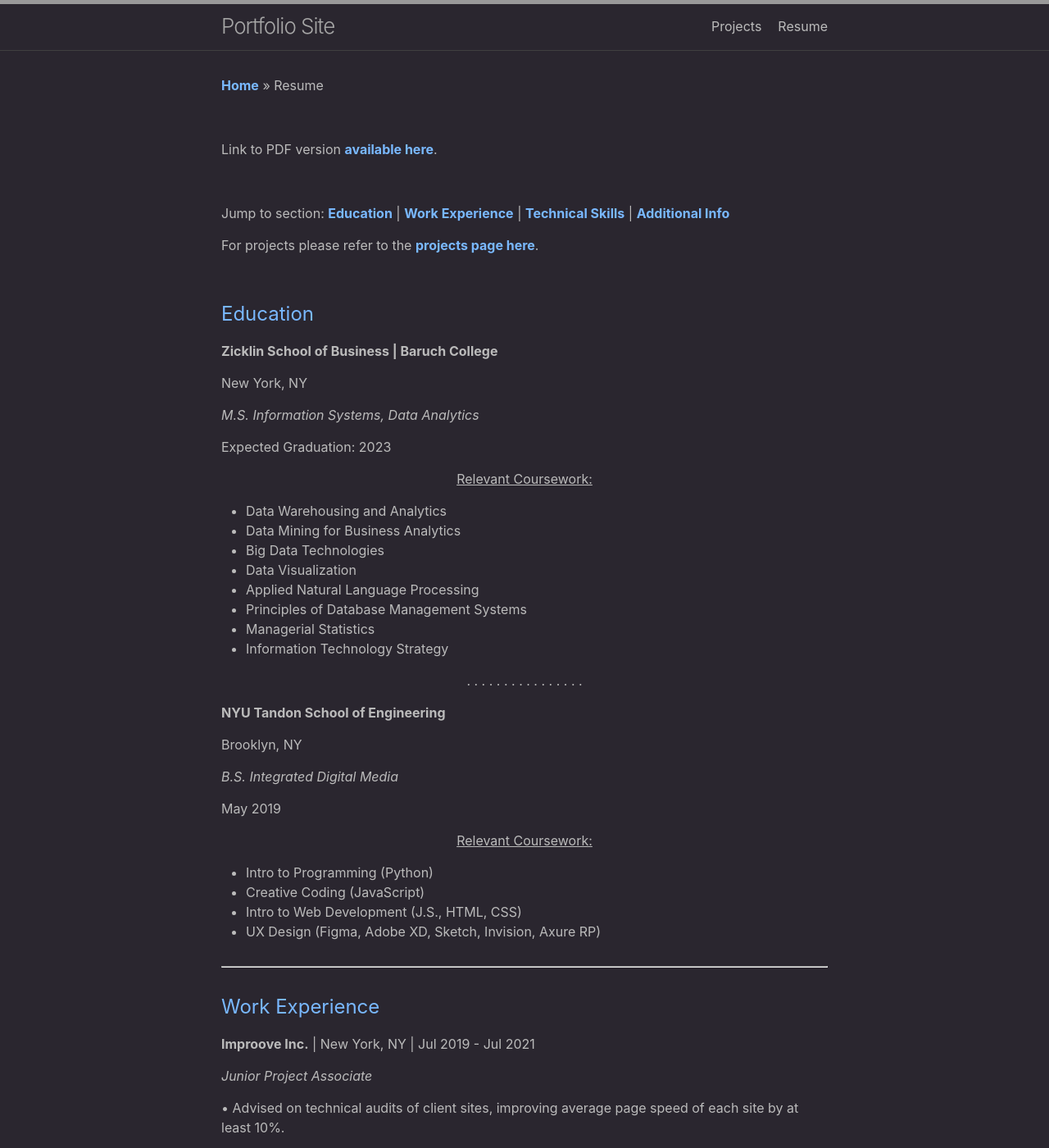
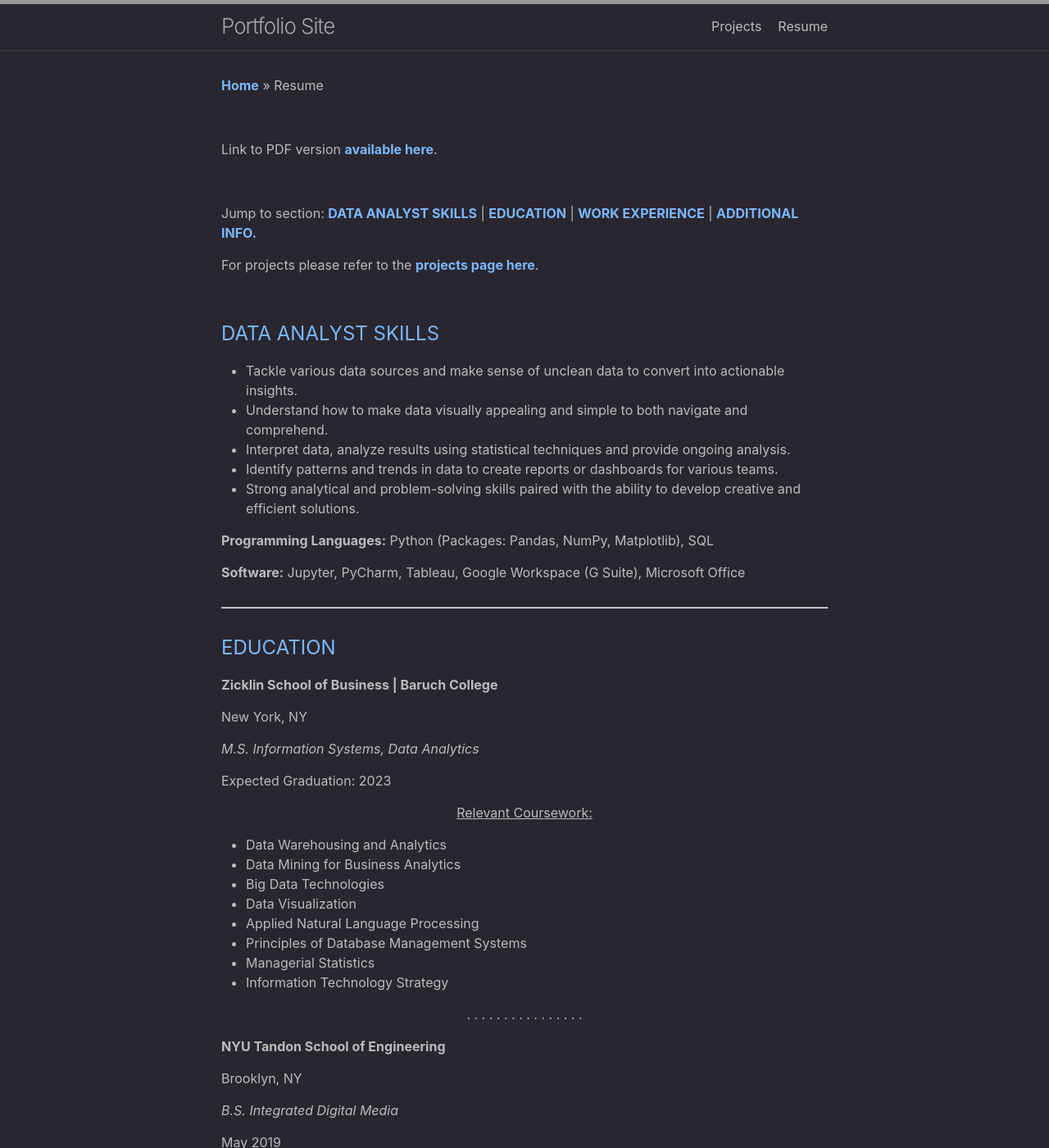
Before and after one commit to xyjiang970/xyjiang970.github.io, a Jekyll site: the page built from resume/resume.md, in a window 1280 px wide and 1400 px high. Shown: the whole window at 82% size. Built offline with Jekyll 4.4.1, drawn with Linux system fonts in a browser that asks for light colours; some of the changed text lies outside the part shown.

Commit message:
Update resume.md

```diff
--- a/resume/resume.md
+++ b/resume/resume.md
@@ -12,13 +12,27 @@ Link to PDF version **[available here](/resume/jason_resume.pdf){:target="_blank
 
 <br>
 
-Jump to section: **[Education](#education)** \| **[Work Experience](#work-experience)** \| **[Technical Skills](#technical-skills)** \| **[Additional Info](#additional-information)**
+Jump to section: **[DATA ANALYST SKILLS](#data-analyst-skills)** \| **[EDUCATION](#education)** \| **[WORK EXPERIENCE](#work-experience)** \| **[ADDITIONAL INFO.](#additional-information)**
 
 For projects please refer to the **[projects page here](/projects/)**.
 
 <br>
 
-## [Education](#education)
+## [DATA ANALYST SKILLS](#data-analyst-skills)
+<ul>
+  <li>Tackle various data sources and make sense of unclean data to convert into actionable insights.</li>
+  <li>Understand how to make data visually appealing and simple to both navigate and comprehend.</li>
+  <li>Interpret data, analyze results using statistical techniques and provide ongoing analysis.</li>
+  <li>Identify patterns and trends in data to create reports or dashboards for various teams.</li>
+  <li>Strong analytical and problem-solving skills paired with the ability to develop creative and efficient solutions.</li>
+</ul>
+
+**Programming Languages:** Python (Packages: Pandas, NumPy, Matplotlib), SQL
+
+**Software:** Jupyter, PyCharm, Tableau, Google Workspace (G Suite), Microsoft Office
+
+-----------------------------
+## [EDUCATION](#education)
 **Zicklin School of Business \| Baruch College**
 
 New York, NY
@@ -58,7 +72,7 @@ May 2019
 </ul>
 
 -----------------------------
-## [Work Experience](#work-experience)
+## [WORK EXPERIENCE](#work-experience)
 **Improove Inc.** \| New York, NY \| Jul 2019 - Jul 2021
 
 _Junior Project Associate_
@@ -67,7 +81,7 @@ _Junior Project Associate_
 
 • Assisted with building page speed measurement tool in Google Sheets, tracking Google Core Web Vitals automatically.
 
-• Built real-time reports in Google Data Studio with Account Managers, decreasing time spent on monthly reports.
+• Set up Google Data Studio dashboards with Account Managers, decreasing time spent on monthly reports.
 
 • Responsible for data collection from Google Search Console and Google Analytics in preparation for strategy meetings.
 
@@ -98,13 +112,7 @@ _Project Support Intern_
 • Assisted with product tests of handheld i-STAT blood analyzers and cartridges, supporting early release of products.
 
 -----------------------------
-## [Technical Skills](#technical-skills)
-**Programming Languages:** Python, SQL, R
-
-**Software:** Jupyter, PyCharm, Tableau, Google Workspace (G Suite), Microsoft Office
-
------------------------------
-## [Additional Information](#additional-information)
+## [ADDITIONAL INFORMATION](#additional-information)
 **Languages:** English, Conversational Mandarin
 
 **Interest & Hobbies:** Powerlifting, Photography
```
